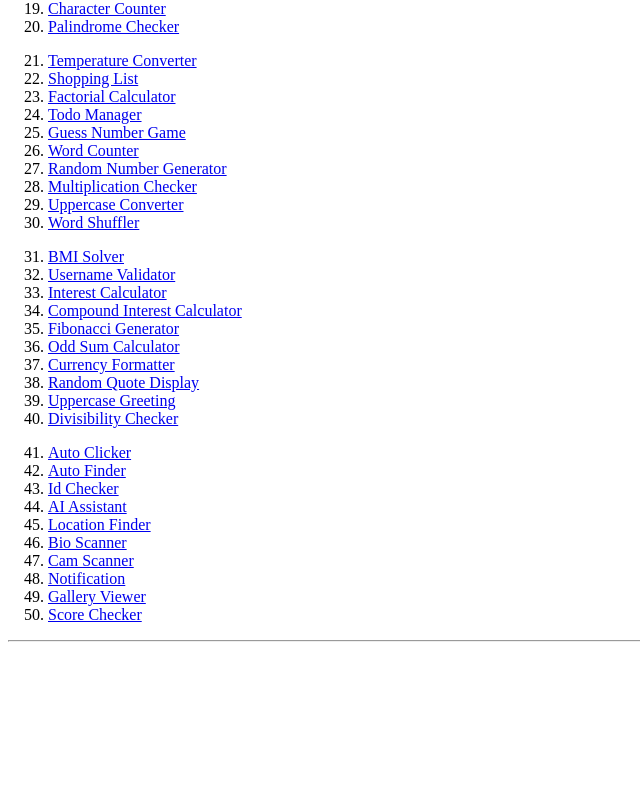
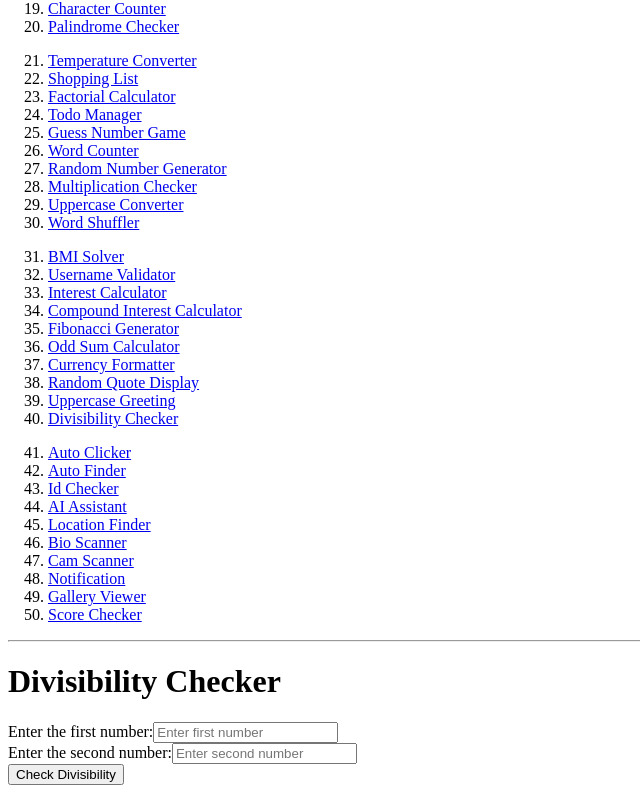
Before and after one commit to SVFC-Travel-Booking-System/Angular-Components, an Angular app: page /divisible-checker in a window 1280 px wide. Before the commit this address led to /. Shown: the part 420-1213 px from the top of the page, without its empty margins (0-640 px from the left). Before the commit the page ends 1070 px from the top, so only its background shows below. Built offline with nearby package versions, Linux system fonts and the light colour scheme.

Commit message:
#40  Check if one number is divisible by another

```diff
--- a/src/app/app-routing.module.ts
+++ b/src/app/app-routing.module.ts
@@ -39,7 +39,7 @@ import { OddsumcalculatorComponent } from './components/oddsumcalculator/oddsumc
 import { CurrencyformatterComponent } from './components/currencyformatter/currencyformatter.component';
 import { RandomquotedisplayComponent } from './components/randomquotedisplay/randomquotedisplay.component';
 import { UppercasegreetingComponent } from './components/uppercasegreeting/uppercasegreeting.component';
-
+import { DivisiblecheckerComponent } from './components/divisiblechecker/divisiblechecker.component';
 
 
 const routes: Routes = [
@@ -82,6 +82,7 @@ const routes: Routes = [
   { path: 'currency-formatter', component: CurrencyformatterComponent },
   { path: 'random-quote-display', component: RandomquotedisplayComponent },
   { path: 'uppercase-greeting', component: UppercasegreetingComponent },
+  { path: 'divisible-checker', component: DivisiblecheckerComponent },
 
 
 ];
--- a/src/app/app.module.ts
+++ b/src/app/app.module.ts
@@ -43,6 +43,7 @@ import { OddsumcalculatorComponent } from './components/oddsumcalculator/oddsumc
 import { CurrencyformatterComponent } from './components/currencyformatter/currencyformatter.component';
 import { RandomquotedisplayComponent } from './components/randomquotedisplay/randomquotedisplay.component';
 import { UppercasegreetingComponent } from './components/uppercasegreeting/uppercasegreeting.component';
+import { DivisiblecheckerComponent } from './components/divisiblechecker/divisiblechecker.component';
 
 
 @NgModule({
@@ -87,6 +88,7 @@ import { UppercasegreetingComponent } from './components/uppercasegreeting/upper
     CurrencyformatterComponent,
     RandomquotedisplayComponent,
     UppercasegreetingComponent,
+    DivisiblecheckerComponent,
 
 
 
--- /dev/null
+++ b/src/app/components/divisiblechecker/divisiblechecker.component.html
@@ -0,0 +1,20 @@
+<div class="container">
+    <h1>Divisibility Checker</h1>
+    <form (ngSubmit)="checkDivisibility()">
+        <div>
+            <label for="number1Input">Enter the first number:</label>
+            <input id="number1Input" type="number" [(ngModel)]="number1" name="number1" placeholder="Enter first number" required />
+        </div>
+        <div>
+            <label for="number2Input">Enter the second number:</label>
+            <input id="number2Input" type="number" [(ngModel)]="number2" name="number2" placeholder="Enter second number" required />
+        </div>
+        <button type="submit">Check Divisibility</button>
+    </form>
+
+    <!-- Display the result if available -->
+    <div *ngIf="result">
+        <h2>Result:</h2>
+        <p>{{ result }}</p>
+    </div>
+</div>
--- /dev/null
+++ b/src/app/components/divisiblechecker/divisiblechecker.component.ts
@@ -0,0 +1,25 @@
+import { Component } from '@angular/core';
+
+@Component({
+  selector: 'app-divisiblechecker',
+  templateUrl: './divisiblechecker.component.html',
+  styleUrl: './divisiblechecker.component.css'
+})
+export class DivisiblecheckerComponent {
+  number1: number | null = null; // First number
+  number2: number | null = null; // Second number
+  result: string | null = null;  // Result of the divisibility check
+
+  // Method to check if number1 is divisible by number2
+  checkDivisibility() {
+    if (this.number1 !== null && this.number2 !== null) {
+      if (this.number2 === 0) {
+        this.result = 'Division by zero is not allowed.';
+      } else if (this.number1 % this.number2 === 0) {
+        this.result = `${this.number1} is divisible by ${this.number2}.`;
+      } else {
+        this.result = `${this.number1} is not divisible by ${this.number2}.`;
+      }
+    }
+  }
+}
```
Also changed, not shown: src/app/components/divisiblechecker/divisiblechecker.component.css (added), 1 other file (tests, documents, lock files or other folders).
